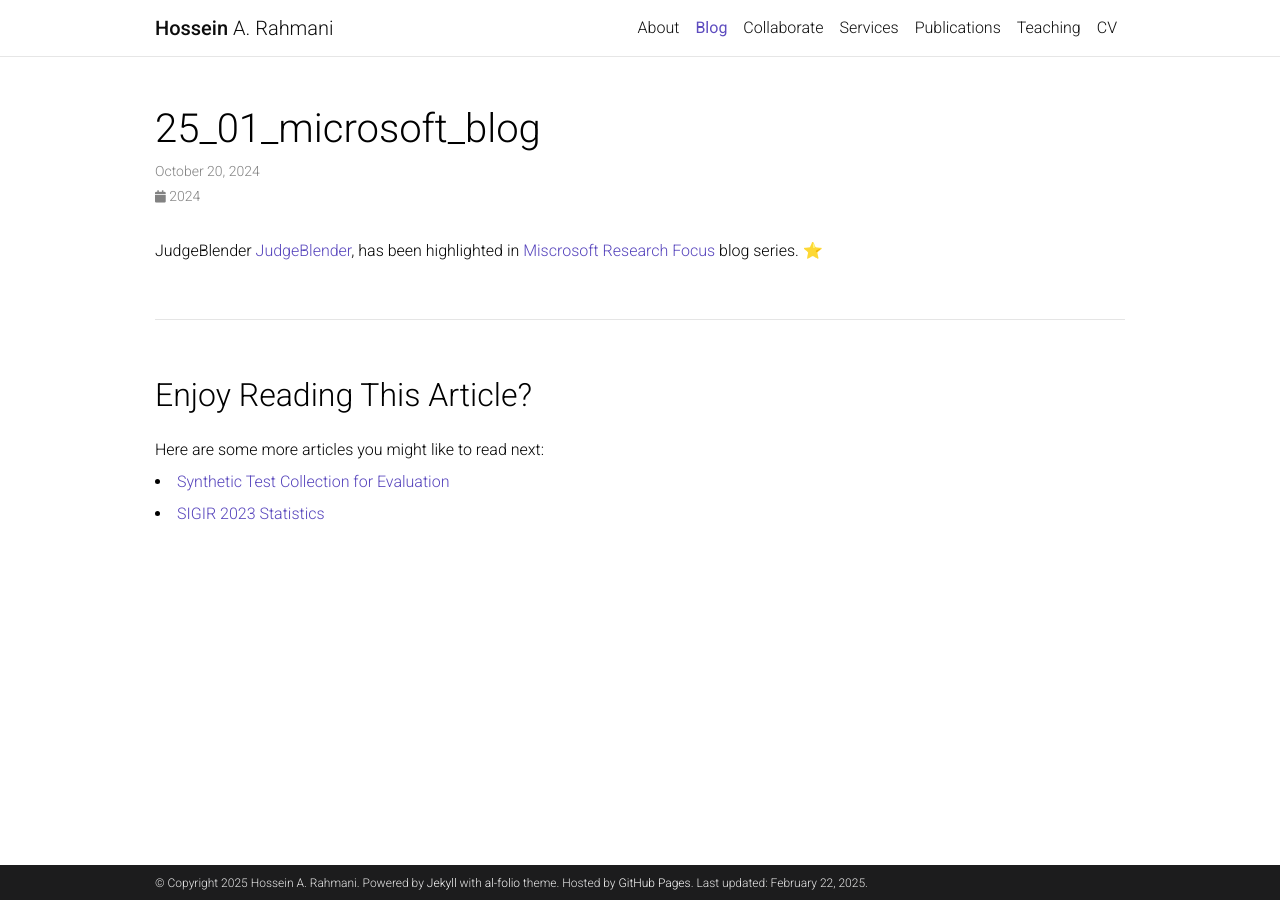
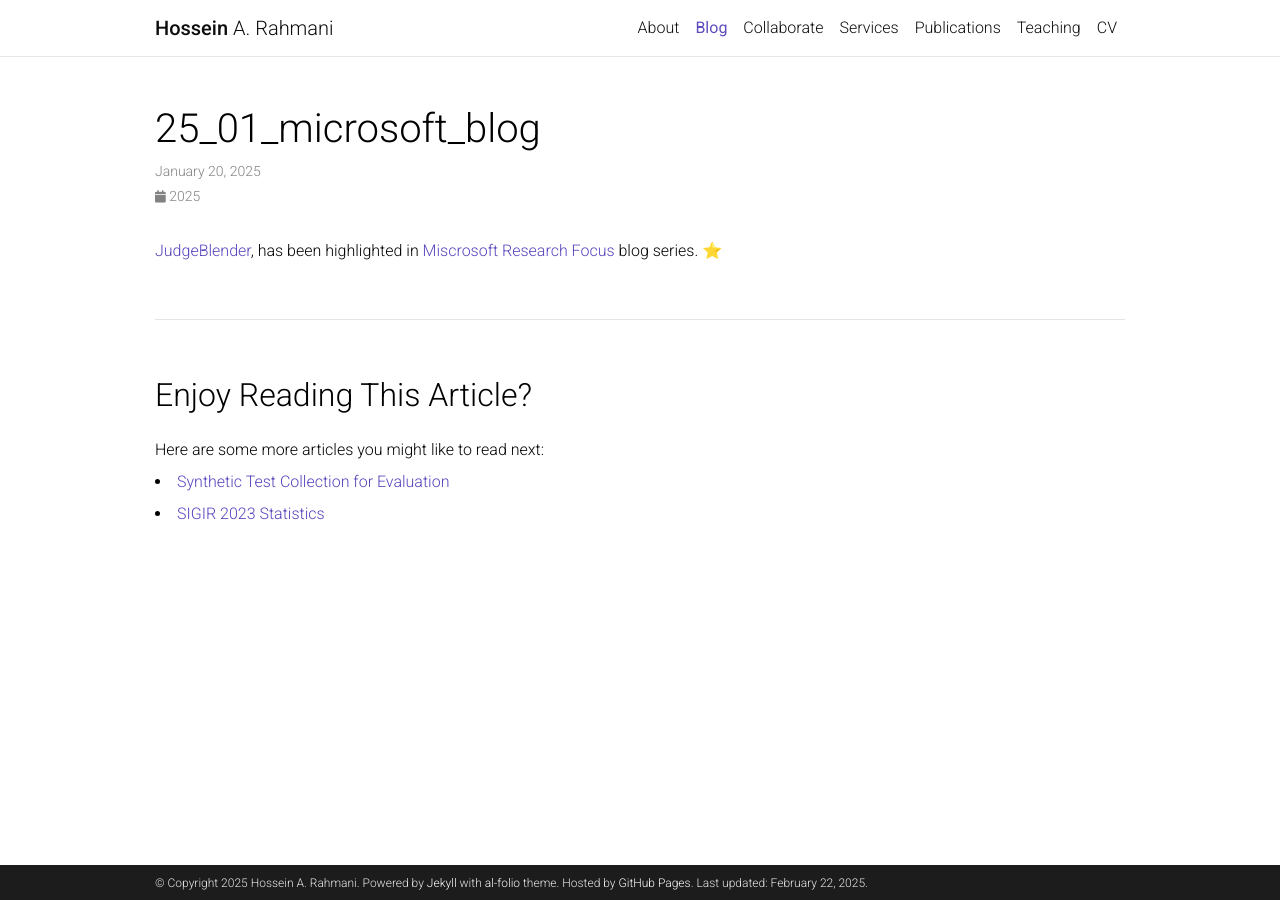
Before and after one commit to rahmanidashti/rahmanidashti.github.io, a Jekyll site: the page built from _news/2025/25_01_microsoft_blog.md, in a window 1280 px wide. Built offline with Jekyll 4.4.1, drawn with Linux system fonts in a browser that asks for light colours; comment, search, counter and statistics services are not loaded; a style sheet for code colours, icons or effects is not loaded.

Commit message:
Update 25_01_microsoft_blog.md

```diff
--- a/_news/2025/25_01_microsoft_blog.md
+++ b/_news/2025/25_01_microsoft_blog.md
@@ -1,7 +1,7 @@
 ---
 layout: post
-date: 2024-10-20 11:00:00-0400
+date: 2025-01-20 11:00:00-0400
 inline: true
 ---
 
-JudgeBlender <a href="https://arxiv.org/pdf/2412.13268">JudgeBlender</a>, has been highlighted in <a href="https://www.microsoft.com/en-us/research/blog/research-focus-week-of-january-13-2025/">Miscrosoft Research Focus</a> blog series. ⭐️
+<a href="https://arxiv.org/pdf/2412.13268">JudgeBlender</a>, has been highlighted in <a href="https://www.microsoft.com/en-us/research/blog/research-focus-week-of-january-13-2025/">Miscrosoft Research Focus</a> blog series. ⭐️
```
